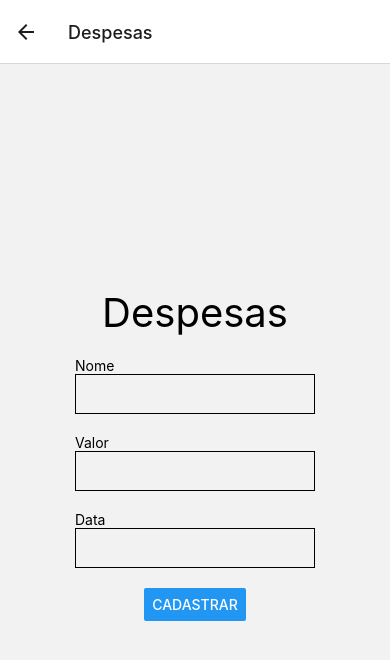
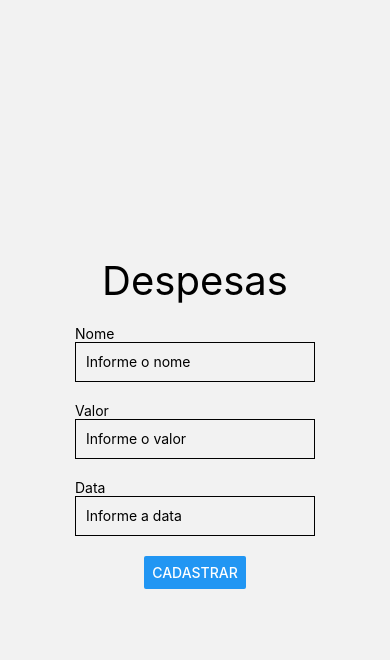
Before and after one commit to JoaoPedroBarros1/CashControl, a React Native app: screen /Despesas in a window 390 px wide. Shown: the top 660 px of the page. Built offline with nearby package versions, Linux system fonts and the light colour scheme.

Commit message:
AppUpdate

```diff
--- a/App.js
+++ b/App.js
@@ -1,20 +1,29 @@
-import React from "react"
+import React, {useState} from "react"
 import {createStackNavigator} from '@react-navigation/stack'
 import {NavigationContainer} from '@react-navigation/native'
+
 import Home from './screens/Home'
 import Despesas from './screens/Despesas'
 import Receitas from './screens/Receitas'
 
+import Dados from './context/DadosContext'
+
 const Stack = createStackNavigator();
 
+
 export default function() {
+    const [receitas, setReceitas] = useState([])
+    const [despesas, setDespesas] = useState([])
+
     return (
+        <Dados.Provider value={{receitas, setReceitas, despesas, setDespesas}}>
             <NavigationContainer>
-            <Stack.Navigator initialRouteName="Home">
+                <Stack.Navigator screenOptions={{headerShown: false}} initialRouteName="Home">
                     <Stack.Screen name="Home" component={Home} />
                     <Stack.Screen name="Despesas" component={Despesas} />
                     <Stack.Screen name="Receitas" component={Receitas} />
                 </Stack.Navigator>
             </NavigationContainer>
+        </Dados.Provider>
     )
 }
--- /dev/null
+++ b/context/DadosContext.jsx
@@ -0,0 +1,5 @@
+import {createContext} from 'react'
+
+const Dados = createContext()
+
+export default Dados
--- a/screens/Despesas.jsx
+++ b/screens/Despesas.jsx
@@ -1,7 +1,27 @@
-import React from 'react';
+import React, {useContext, useState} from 'react';
 import { StyleSheet, View, Text, Button, SafeAreaView, TextInput } from 'react-native';
 
+import Dados from "../context/DadosContext";
+
 export default function ({ navigation }) {
+    const {despesas, setDespesas} = useContext(Dados)
+
+    const [nome, setNome] = useState("")
+    const [valor, setValor] = useState("")
+    const [data, setData] = useState("")
+
+    function cadastrar() {
+        let aux = [...despesas]
+        aux.push({
+            nome: nome,
+            valor: valor,
+            data: data
+        })
+        setDespesas(aux)
+
+        navigation.navigate("Home")
+    }
+
     return (
         <SafeAreaView style={css.container}>
             <Text style={css.titulo}>Despesas</Text>
@@ -9,21 +29,37 @@ export default function ({ navigation }) {
             <View style={css.inputWrapper}>
                 <View>
                     <Text>Nome</Text>
-                    <TextInput style={css.input} />
+                    <TextInput
+                        value={nome}
+                        onChangeText={(e) => setNome(e)}
+                        style={css.input}
+                        placeholder="Informe o nome"
+                    />
                 </View>
 
                 <View>
                     <Text>Valor</Text>
-                    <TextInput style={css.input} keyboardType="numeric" />
+                    <TextInput
+                        value={valor.toString()}
+                        onChangeText={(e) => setValor(e)}
+                        style={css.input}
+                        placeholder="Informe o valor"
+                        keyboardType="numeric"
+                    />
                 </View>
 
                 <View>
                     <Text>Data</Text>
-                    <TextInput style={css.input} />
+                    <TextInput
+                        value={data.toString()}
+                        onChangeText={(e) => setData(e)}
+                        style={css.input}
+                        placeholder="Informe a data"
+                    />
                 </View>
             </View>
 
-            <Button title="Cadastrar" onPress={() => navigation.navigate('Home')} />
+            <Button title="Cadastrar" onPress={cadastrar} />
         </SafeAreaView>
     );
 }
--- a/screens/Home.jsx
+++ b/screens/Home.jsx
@@ -1,19 +1,26 @@
-import React from 'react';
+import React, {useContext} from 'react';
 import { StyleSheet, View, Text, Button, SafeAreaView } from 'react-native';
+import Dados from "../context/DadosContext";
 
 export default function ({ navigation }) {
+    const {receitas, despesas} = useContext(Dados)
+
     return (
         <SafeAreaView style={css.container}>
             <View style={css.wrapper}>
                 <View style={css.titleWrapper}>
                     <View>
                         <Text style={css.titulo}>Despesas</Text>
-                        <Text style={css.subtitle}>R$1.000,00</Text>
+                        <Text style={css.subtitle}>
+                            {despesas.reduce((soma, item) => soma + parseInt(item.valor), 0)}
+                        </Text>
                     </View>
 
                     <View>
                         <Text style={css.titulo}>Receitas</Text>
-                        <Text style={css.subtitle}>R$1.000,00</Text>
+                        <Text style={css.subtitle}>
+                            {receitas.reduce((soma, item) => soma + parseInt(item.valor), 0)}
+                        </Text>
                     </View>
                 </View>
 
--- a/screens/Receitas.jsx
+++ b/screens/Receitas.jsx
@@ -1,7 +1,28 @@
-import React from 'react';
+import React, {useContext, useState} from 'react';
 import { StyleSheet, View, Text, Button, SafeAreaView, TextInput } from 'react-native';
 
+import Dados from "../context/DadosContext";
+
+
 export default function ({ navigation }) {
+    const {receitas, setReceitas} = useContext(Dados)
+
+    const [nome, setNome] = useState("")
+    const [valor, setValor] = useState("")
+    const [data, setData] = useState("")
+
+    function cadastrar() {
+        let aux = [...receitas]
+        aux.push({
+            nome: nome,
+            valor: valor,
+            data: data
+        })
+        setReceitas(aux)
+
+        navigation.navigate("Home")
+    }
+
     return (
         <SafeAreaView style={css.container}>
             <Text style={css.titulo}>Receitas</Text>
@@ -9,21 +30,37 @@ export default function ({ navigation }) {
             <View style={css.inputWrapper}>
                 <View>
                     <Text>Nome</Text>
-                    <TextInput style={css.input} />
+                    <TextInput
+                        value={nome}
+                        onChangeText={(e) => setNome(e)}
+                        style={css.input}
+                        placeholder="Informe o nome"
+                    />
                 </View>
 
                 <View>
                     <Text>Valor</Text>
-                    <TextInput style={css.input} keyboardType="numeric" />
+                    <TextInput
+                        value={valor.toString()}
+                        onChangeText={(e) => setValor(e)}
+                        style={css.input}
+                        placeholder="Informe o valor"
+                        keyboardType="numeric"
+                    />
                 </View>
 
                 <View>
                     <Text>Data</Text>
-                    <TextInput style={css.input} />
+                    <TextInput
+                        value={data.toString()}
+                        onChangeText={(e) => setData(e)}
+                        style={css.input}
+                        placeholder="Informe a data"
+                    />
                 </View>
             </View>
 
-            <Button title="Cadastrar" onPress={() => navigation.navigate('Home')} />
+            <Button title="Cadastrar" onPress={cadastrar} />
         </SafeAreaView>
     );
 }
```
Lines whose indentation alone changed are shown as unchanged.
